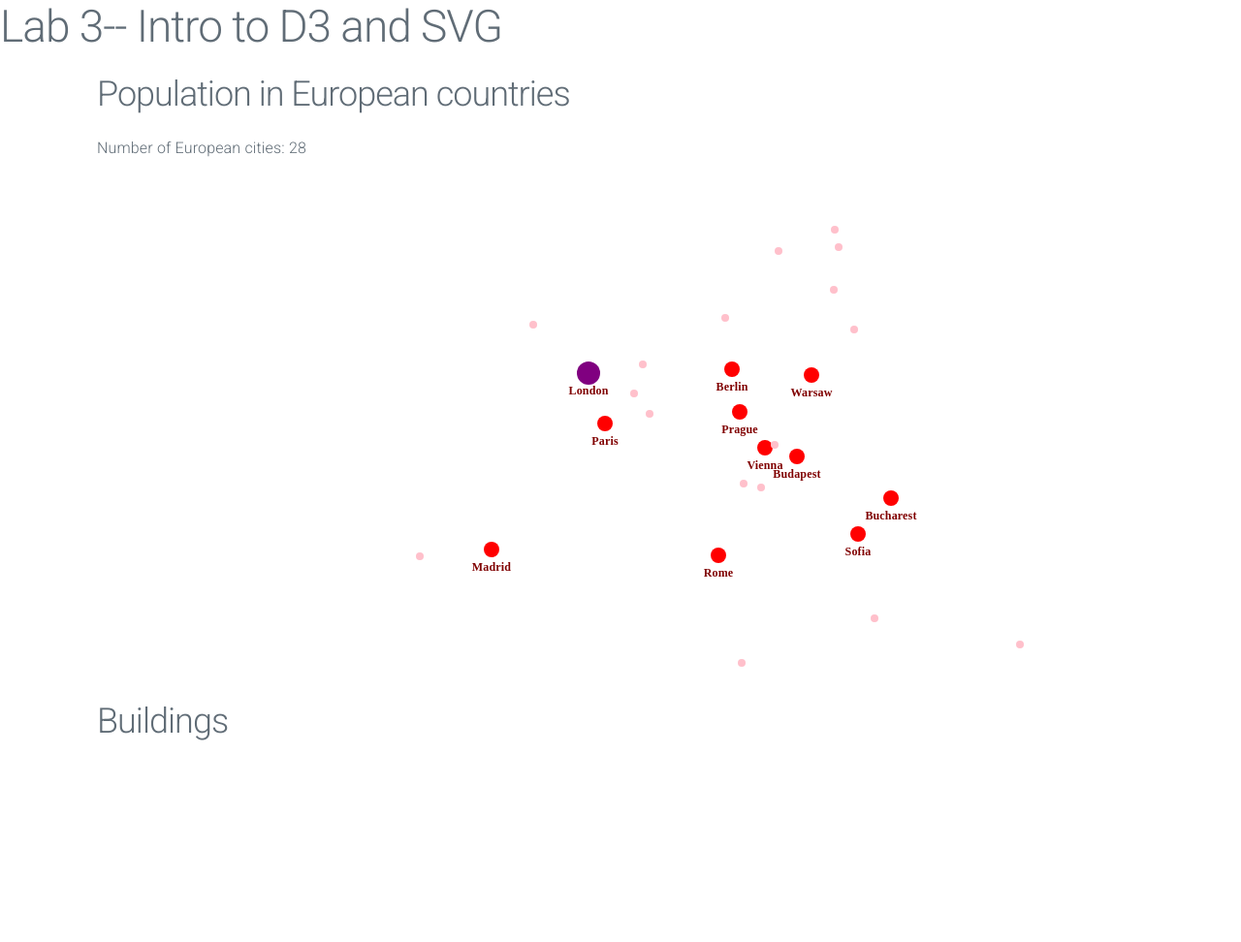
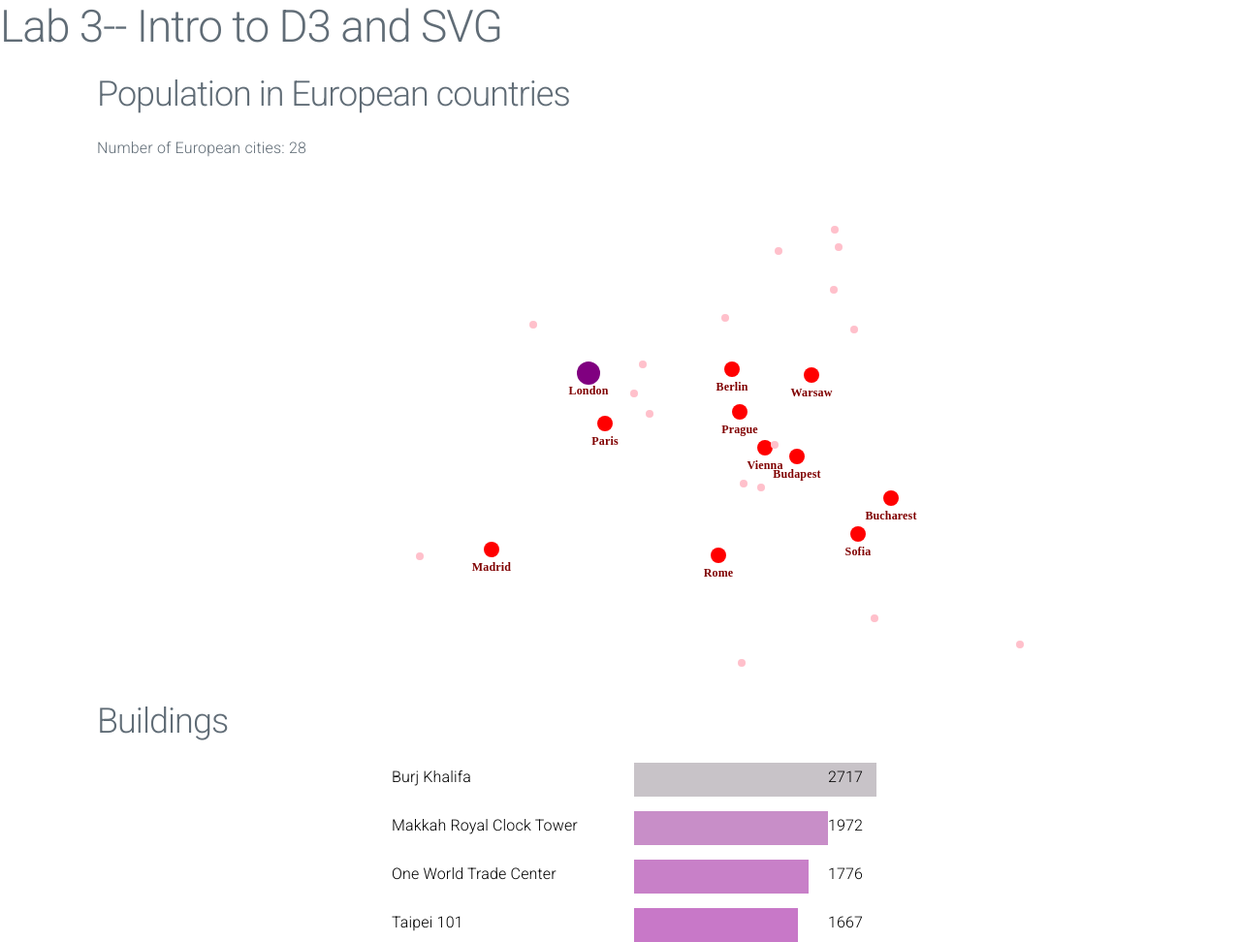
Before and after one commit to peterswi/viz-lab3, a plain HTML site: page index.html in a window 1280 px wide. Shown: the top 972 px of the page at 97% size. Before the commit the page ends 945 px from the top, so only its background shows below. Drawn offline with nearby package versions, Linux system fonts and the light colour scheme.

Commit message:
tiny update big difference

```diff
--- a/index.html
+++ b/index.html
@@ -44,7 +44,7 @@
             Buildings
         </h2>
 
-        <div class="buildings-blot">
+        <div class="buildings-plot">
              <svg class='buildings'></svg>
 
         </div>
```
